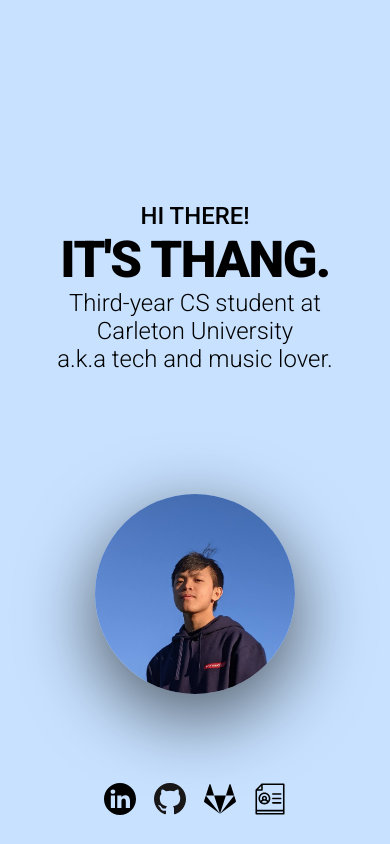
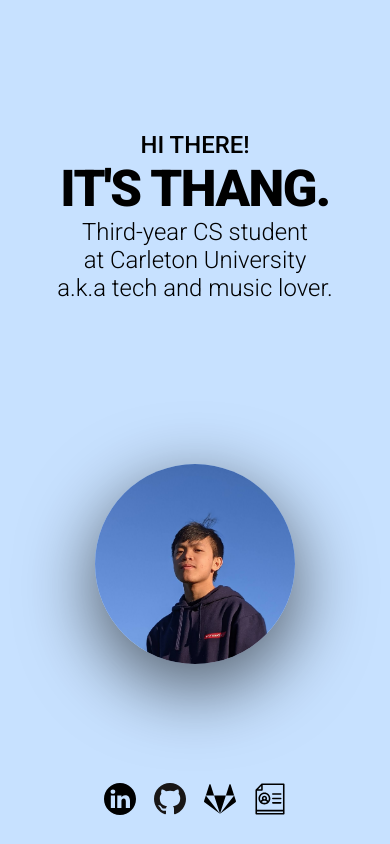
Before and after one commit to ThangMinhCao/personal_portfolio, a React (Create React App) app: page / in a window 390 px wide. Built offline with nearby package versions, Linux system fonts and the light colour scheme.

Commit message:
Fix mixing element when reduce height

```diff
--- a/src/App.css
+++ b/src/App.css
@@ -8,11 +8,11 @@
 }
 
 .content-container {
-  padding-top: 40px;
   display: flex;
   min-height: 100vh;
   flex-direction: column;
   position: relative;
+  justify-content: space-between;
 }
 
 .container {
@@ -56,12 +56,12 @@
 }
 
 @media only screen and (max-width: 1000px) {
-  .text-no-wrap {
-    white-space: normal;
+  .links {
+    flex-direction: row;
   }
 
-  .links {
-    flex-direction: row;
+  .text-wrapper {
+    flex: 2;
   }
 
   .text-wrapper > * {
@@ -70,7 +70,7 @@
 
   .content {
     flex-direction: column;
-    padding: 50px;
+    padding: 30px;
   }
 
   .image-cropper {
@@ -81,7 +81,7 @@
   }
 
   .image-container {
-    flex: 0;
+    flex: 1;
     margin-bottom: 30px;
   }
 }
--- a/src/sections/Hero/Hero.js
+++ b/src/sections/Hero/Hero.js
@@ -13,8 +13,8 @@ const Hero = () => {
             <MediumText>HI THERE!</MediumText>
             <Title>IT'S THANG.</Title>
             <LightText>
-              Third-year CS student at{" "}
-              <span className="text-no-wrap">Carleton University</span>
+              Third-year CS student{" "}
+              <span className="text-no-wrap">at Carleton University</span>
             </LightText>
             <LightText>a.k.a tech and music lover.</LightText>
           </div>
```
